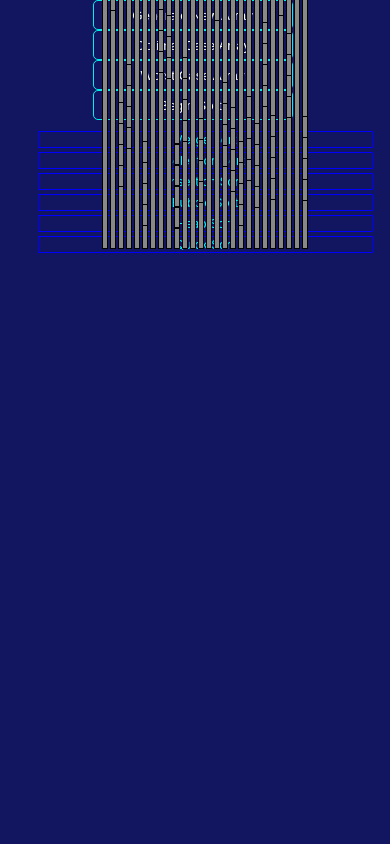
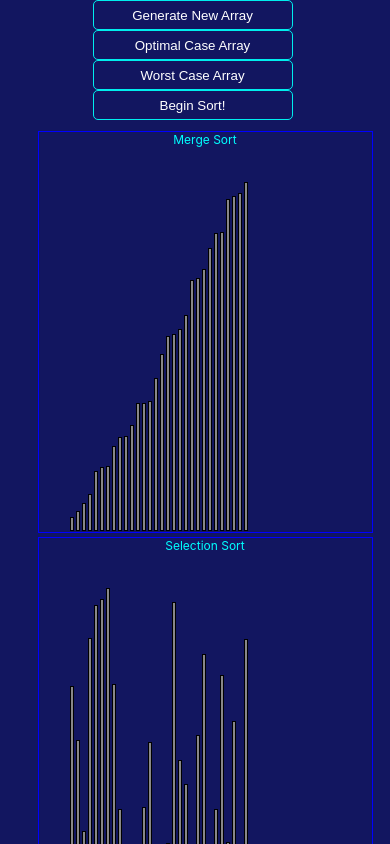
Before and after one commit to jackie-cc-lai/sortvisualize, a React (Create React App) app: page / in a window 390 px wide. Shown: the top 844 px of the page. Built offline with nearby package versions, Linux system fonts and the light colour scheme.

Commit message:
more css and width fixes to make it look better on mobile

```diff
--- a/src/Algorithm/Merge.js
+++ b/src/Algorithm/Merge.js
@@ -44,7 +44,6 @@ class Merge extends React.Component{
 	render(){
 		let bars = this.state.data.map(function(info, i){
 			let style = {
-				width: 4,
 				height:info,
 			}
 			return <div className="bar" style={style} key={i}></div>
--- a/src/Algorithm/SortSelect.js
+++ b/src/Algorithm/SortSelect.js
@@ -157,7 +157,6 @@ class DrawDiv extends React.Component{
 		let sortType = this.state.sortType;
 		let bars = this.state.data.map(function(info, i){
 			let style = {
-				width: 4,
 				height:info,
 			}
 			if(sortType === 'Selection'){
--- a/src/App.css
+++ b/src/App.css
@@ -2,8 +2,9 @@
   text-align: center;
 }
 
-.App-logo {
-  height: 40vmin;
+html, body{
+	height: 100%;
+	margin:0;
 }
 
 .App-header {
@@ -54,7 +55,7 @@
 		width: 40%;
 	}
 }
-@media only screen and (max-width:1830px){
+@media only screen and (max-width:1230px){
 	.sort{
 		display:inline-block;
 		width: 45%;
@@ -74,10 +75,36 @@
 	.sort{
 		display:inline-block;
 		width: 90%;
-		height: 60%;
+		height: 350px;
 	}
 	.main{
 		height:100%;
+	}
+	.sortMain{
+		height: 350px;
+		padding-left:0px;
+		padding-right:0px;
+	}
+	.bar{
+		width: 2px !important
+	}
+}
+@media only screen and (max-width:500px){
+	.sort{
+		display:inline-block;
+		width: 90%;
+		height: 400px;
+	}
+	.main{
+		height:100%;
+	}
+	.sortMain{
+		height: 350px;
+		padding-left:0px;
+		padding-right:0px;
+	}
+	.bar{
+		width: 2px;
 	}
 }
 .sortContainer{
@@ -86,7 +113,6 @@
 }
 .main{
 	background-color: #121660;
-	height: 95vh;
 	margin-top: -2px;
 }
 
@@ -98,6 +124,7 @@
 	border-color: #000;
 	border-width: 1px;
 	display:inline-block;
+	width:4px;
 }
 
 .sortMain{
--- a/src/App.js
+++ b/src/App.js
@@ -26,14 +26,14 @@ class App extends React.Component { //Currently statically written divs but will
 		this.MakeArray();
 	}
 
-	MakeArray(ArrSize = 60){
+	MakeArray(ArrSize = 30){
 		var toSort = makeRandomArray(ArrSize);
 		this.setState({
 			data: toSort,
 			start: false,
 		});
 	}
-	MakeOptimal(ArrSize = 60){
+	MakeOptimal(ArrSize = 30){
 		const toSort = [];
 		let i;
 		for(i = 1 ; i < ArrSize+1 ; i ++ ){
@@ -45,7 +45,7 @@ class App extends React.Component { //Currently statically written divs but will
 			anireset: true,
 		});
 	}
-	MakeWorst(ArrSize = 60){
+	MakeWorst(ArrSize = 30){
 		const toSort = [];
 		let i;
 		for( i = ArrSize + 1 ; i > 0 ; i -- ){
```
